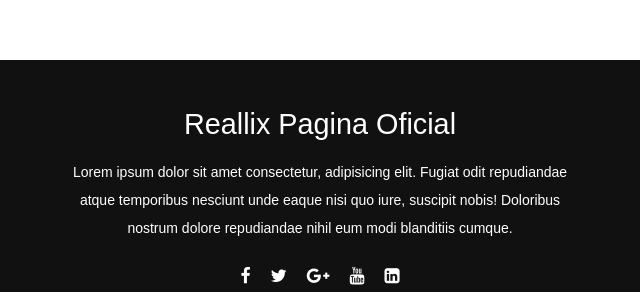
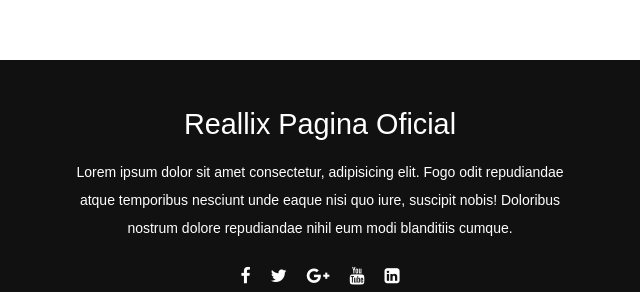
Before and after one commit to Hydra-HD/reallix_web, a plain HTML site: page index.html in a window 1280 px wide. Shown: the part 410-702 px from the top of the page, 320-960 px from the left. Drawn offline with Linux system fonts and the light colour scheme.

Commit message:
alterando index apartir do Github..

```diff
--- a/index.html
+++ b/index.html
@@ -12,7 +12,7 @@
     <footer>
         <div class="footer-content">
             <h3>Reallix Pagina Oficial</h3>
-            <P>Lorem ipsum dolor sit amet consectetur, adipisicing elit. Fugiat odit
+            <P>Lorem ipsum dolor sit amet consectetur, adipisicing elit. Fogo odit
                 repudiandae atque temporibus nesciunt unde eaque nisi quo iure, suscipit
                 nobis! Doloribus nostrum dolore repudiandae nihil eum modi blanditiis cumque.
             </P>
```
